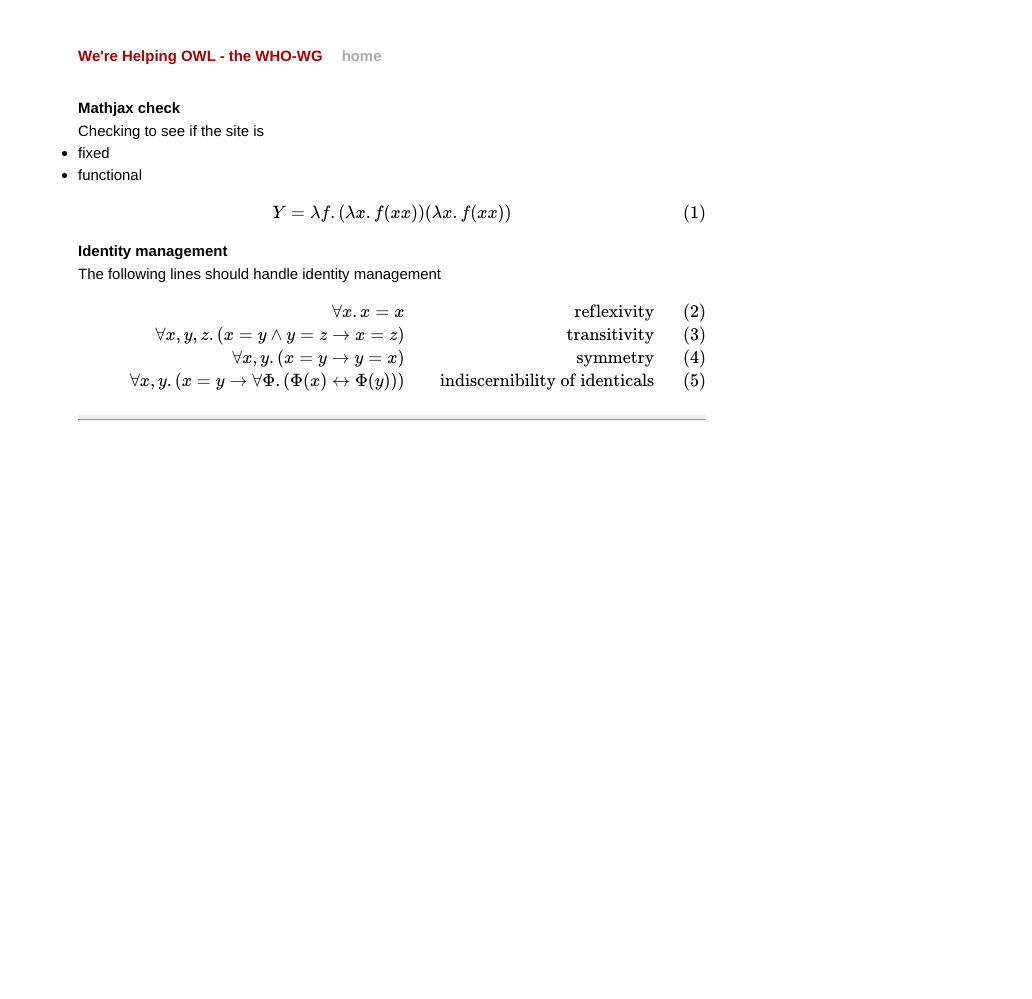
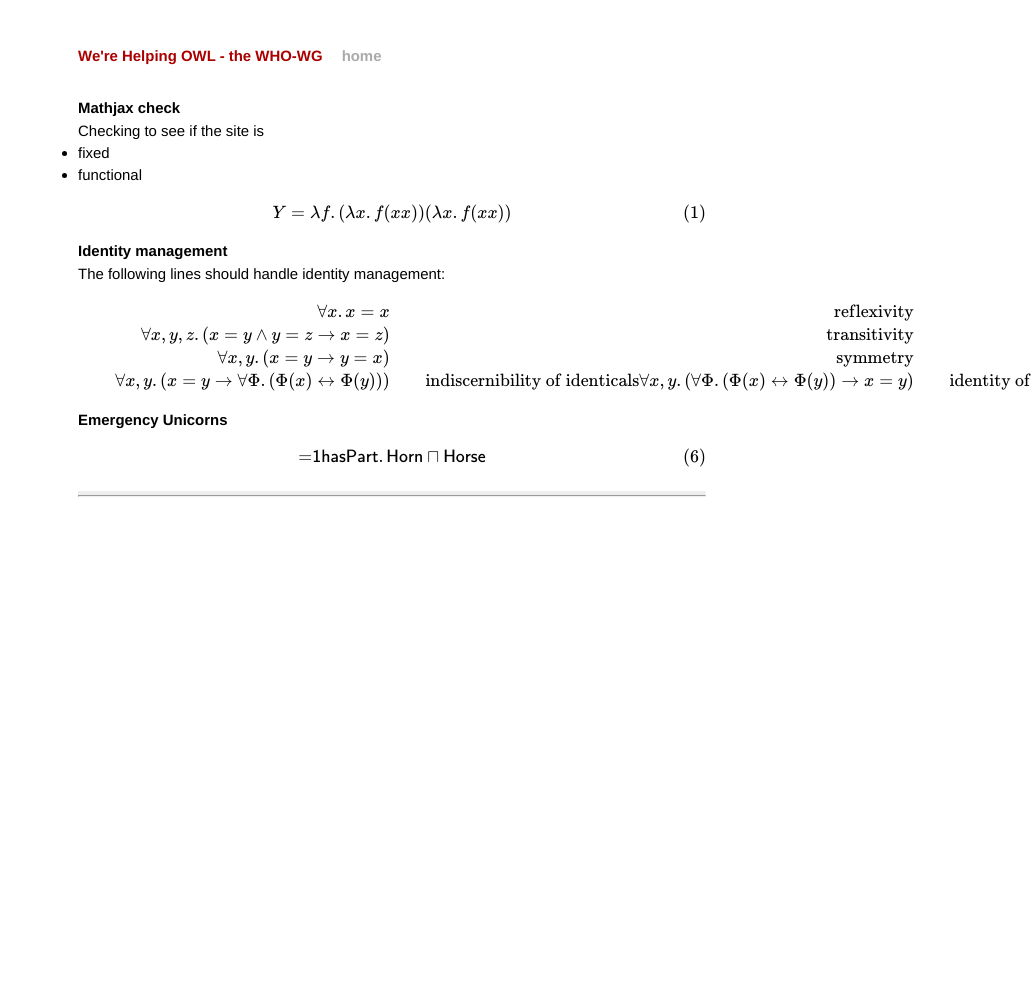
Before and after one commit to WHO-WG/WHO-WG.github.io, a Jekyll site: the page built from index.html, in a window 1280 px wide. Shown: the whole page, without its empty margins (248-1280 px from the left). Built offline with Jekyll 4.4.1, drawn with Linux system fonts in a browser that asks for light colours; Markdown is read by kramdown in place of the engine named in the settings; formulas are drawn with MathJax 3.

Commit message:
emergency unicorns

```diff
--- a/index.html
+++ b/index.html
@@ -15,12 +15,17 @@
 </div>
 
 <div><h2>Identity management</h2>
-The following lines should handle identity management
+The following lines should handle identity management:
 \begin{align}
 \forall x. x = x && \text{reflexivity}\\
 \forall x,y,z. (x = y \wedge y = z \rightarrow x = z) && \text{transitivity}\\
 \forall x,y.(x = y \rightarrow y = x) && \text{symmetry}\\
 \forall x,y.(x = y \rightarrow \forall \Phi. (\Phi(x) \leftrightarrow \Phi(y))) && \text{indiscernibility of identicals}
+\forall x,y.( \forall \Phi. (\Phi(x) \leftrightarrow \Phi(y))  \rightarrow x = y) && \text{identity of indiscernibles}
 \end{align}
-
 </div>
+<div><h2>Emergency Unicorns</h2>
+$$
+ \text{\sf =1}\text{\sf hasPart}.\text{\sf Horn} \sqcap \text{\sf Horse}
+$$
+</div>
```
